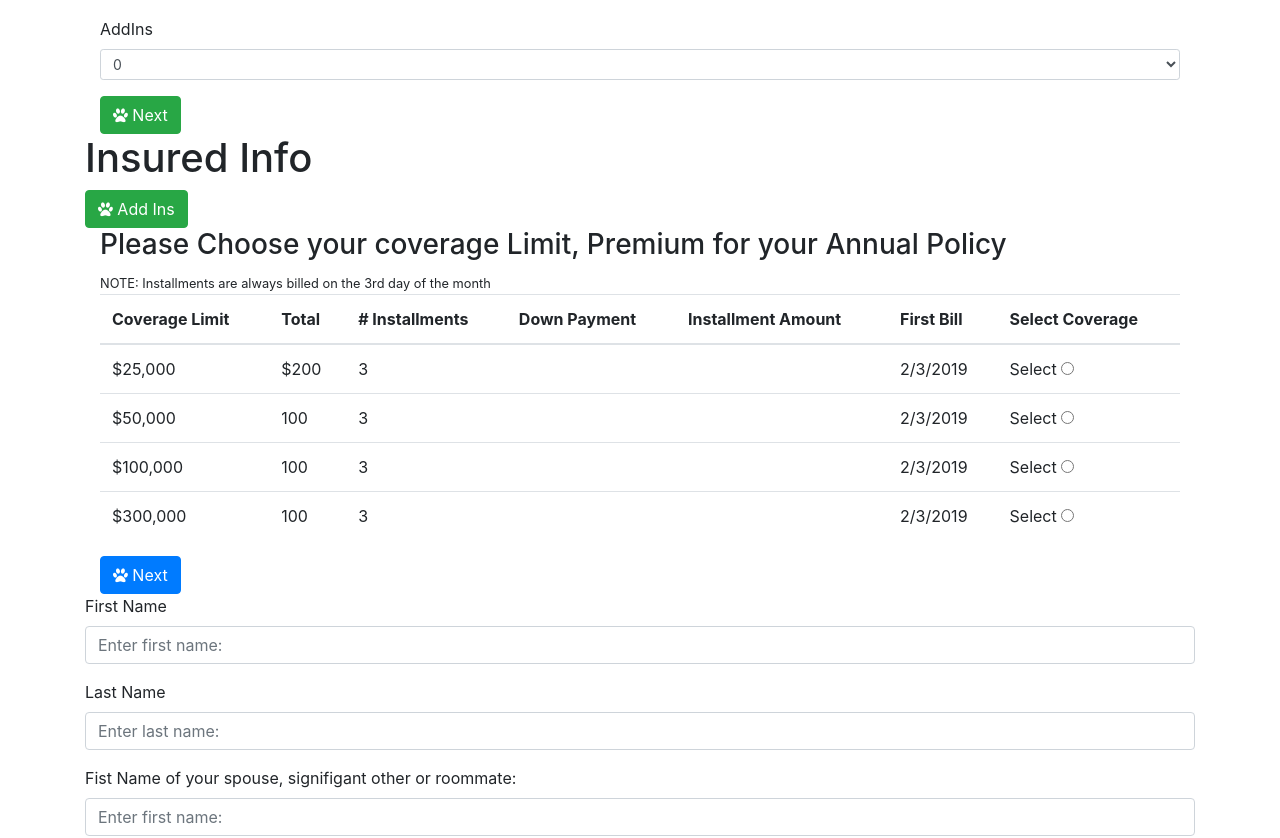
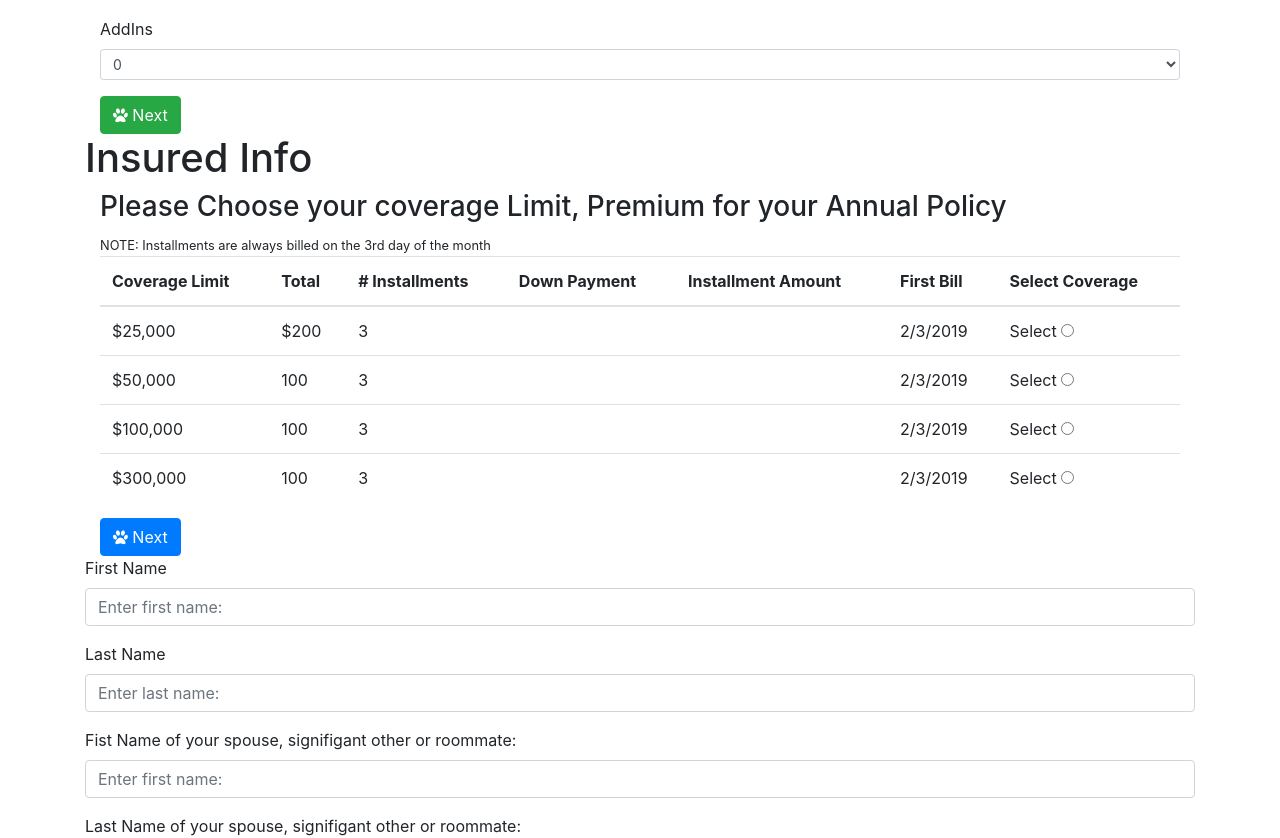
Before and after one commit to jmanock/fin-dog-bite, a React (Create React App) app: page /Quote in a window 1280 px wide. Shown: the part 2500-3338 px from the top of the page. Built offline with nearby package versions, Linux system fonts and the light colour scheme.

Commit message:
need to figure out how to add an id

```diff
--- a/src/Components/InsuredInfo.jsx
+++ b/src/Components/InsuredInfo.jsx
@@ -1,4 +1,4 @@
-import React,{Component} from 'react';
+import React,{Component,Fragment} from 'react';
 import Button from './FormComponents/Button';
 import Input from './FormComponents/Input';
 import Select from './FormComponents/Select';
@@ -10,7 +10,8 @@ class InsuredInfo extends Component{
       id:'',interestName:'',relationship:'',address:'',city:'',state:'',zip:'',contactName:'',contactPhone:'',contactEmail:''
     },
     options:{
-      state:States
+      state:States,
+      num:8
     }
   }
 
@@ -23,18 +24,15 @@ class InsuredInfo extends Component{
   }
 
   render(){
-    let form;
-    //console.log(this.state);
-    if(this.props.state.addIns === '0'){
-      form = (
-        <Button type={'btn btn-success'} action={this.something} title={'Add Ins'} className={'fa fa-paw'}></Button>
-      );
-    }else if(this.props.state.addIns === '1'){
-      form = (
-        <form>
-          <Input type={'text'} title={'Interest Name:'} name={'interestName'} value={this.state.additionalIns.interestName} placeholder={'Enter interest name:'} handleChange={this.onInputChange} />
+    console.log(this.state);
+    let rows = [];
+    let text;
+    for( let i = 0; i < this.props.state.addIns; i++){
+      rows.push(text = (
+        <div key={i}>{i + 1}
+          <Input type={'text'} title={'Interes Name:'} name={'interestName'} value={this.state.additionalIns.interestName} placeholder={'Enter interest name:'} handleChange={this.onInputChange} />
 
-          <Select title={'Relationship:'} name={'relationship'} options={['Landlord','Employer','Governmental Entity','Other']} value={this.state.additionalIns.relationship} placeholder={'Please choose...'} handleChange={this.onInputChange} />
+          <Select title={'Relationship:'} name={'relationship'} options={['Landlord','Employer','Governmental Entity', 'Other']} value={this.state.additionalIns.relationship} placeholder={'Please choose...'} handleChange={this.onInputChange} />
 
           <Input type={'text'} title={'Address:'} name={'address'} value={this.state.additionalIns.address} placeholder={'Enter address:'} handleChange={this.onInputChange} />
 
@@ -42,28 +40,22 @@ class InsuredInfo extends Component{
 
           <Select title={'State:'} name={'state'} options={this.state.options.state} value={this.state.additionalIns.state} placeholder={'Please choose...'} handleChange={this.onInputChange} />
 
-          <Input type={'number'} title={'Zip:'} name={'zip'} value={this.state.additionalIns.zip} placeholder={'Enter zip code:'} handleChange={this.onInputChange} />
+          <Input type={'number'} title={'Zip:'} value={this.state.additionalIns.zip} placeholder={'Enter zip:'} handleChange={this.onInputChange} />
 
           <Input type={'text'} title={'Contact First Name:'} name={'fName'} value={this.state.additionalIns.fName} placeholder={'Enter contact first name:'} handleChange={this.onInputChange} />
 
-          <Input type={'text'} title={'Contact Last Name:'} name={'lName'} value={this.state.additionalIns.lName} placeholder={'Enter cotact last name:'} handleChange={this.onInputChange} />
+          <Input type={'text'} title={'Contact Last Name:'} name={'lName'} value={this.state.additionalIns.lName} placeholder={'Enter contact last name:'} handleChange={this.onInputChange} />
 
-          <Input type={'number'} title={'Contact Phone:'} name={'phone'} value={this.state.additionalIns.phone} placeholder={'Enter contact phone number:'} handleChange={this.onInputChange} />
+          <Input type={'number'} title={'Contact Phone Number:'} name={'phone'} value={this.state.additionalIns.phone} placeholder={'Enter contact phone number:'} handleChange={this.onInputChange} />
 
           <Input type={'email'} title={'Contact Email:'} name={'email'} value={this.state.additionalIns.email} placeholder={'Enter contact email:'} handleChange={this.onInputChange} />
-
-          <Button type={'btn btn-success'} action={this.something} title={'Add Ins'} className={'fa fa-paw'}></Button>
-        </form>
-      );
-    }else{
-      for(let x = 0; x<this.props.state.addIns; x++){
-
-      }
+        </div>
+      ));
     }
     return(
       <div>
         <h1>Insured Info</h1>
-        {form}
+        {rows}
       </div>
     );
   }
```
